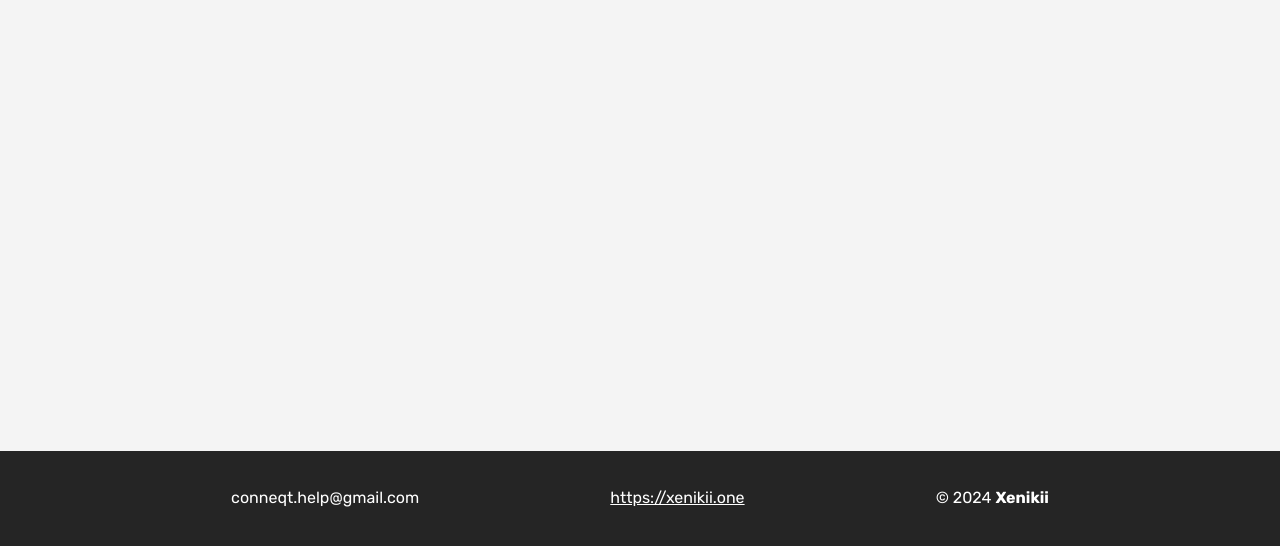
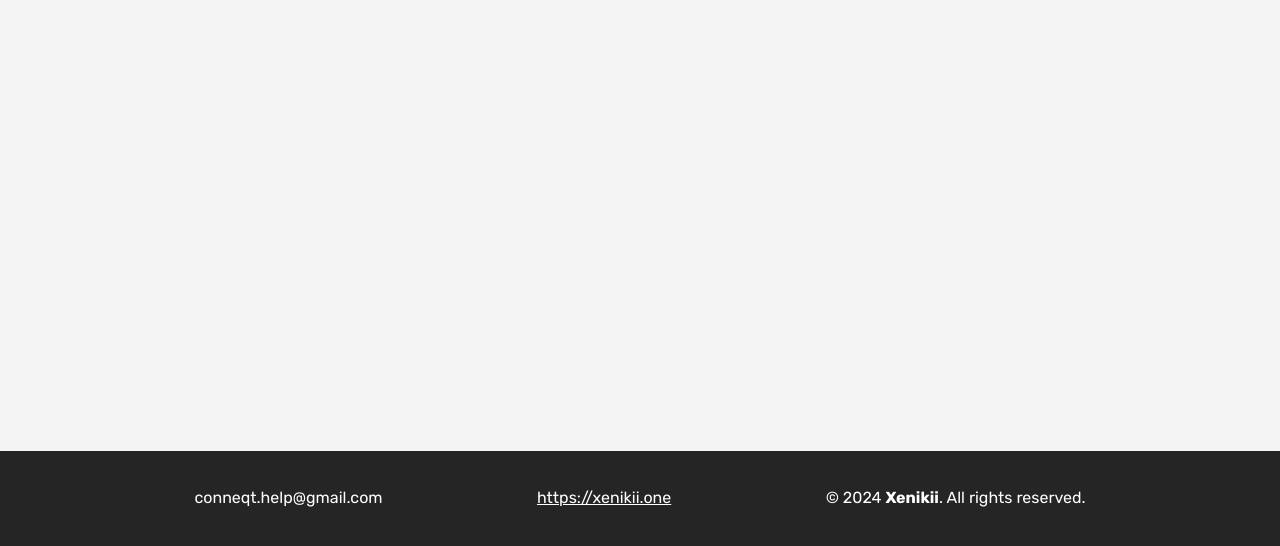
Before and after one commit to ksenia312/conneqt-app, a plain HTML site: page index.html in a window 1280 px wide. Shown: the part 254-800 px from the top of the page. Drawn offline with Linux system fonts and the light colour scheme.

Commit message:
feat: update footer

```diff
--- a/index.html
+++ b/index.html
@@ -20,7 +20,7 @@
 <footer>
     <p>conneqt.help@gmail.com</p>
     <p><a href="https://xenikii.one" target="_blank">https://xenikii.one</a></p>
-    <p>© 2024 <strong>Xenikii</strong></p>
+    <p>© 2024 <strong>Xenikii</strong>. All rights reserved.</p>
 </footer>
 </body>
 </html>
```
Also changed, not shown: terms-and-conditions.html (+1 -1 lines).
